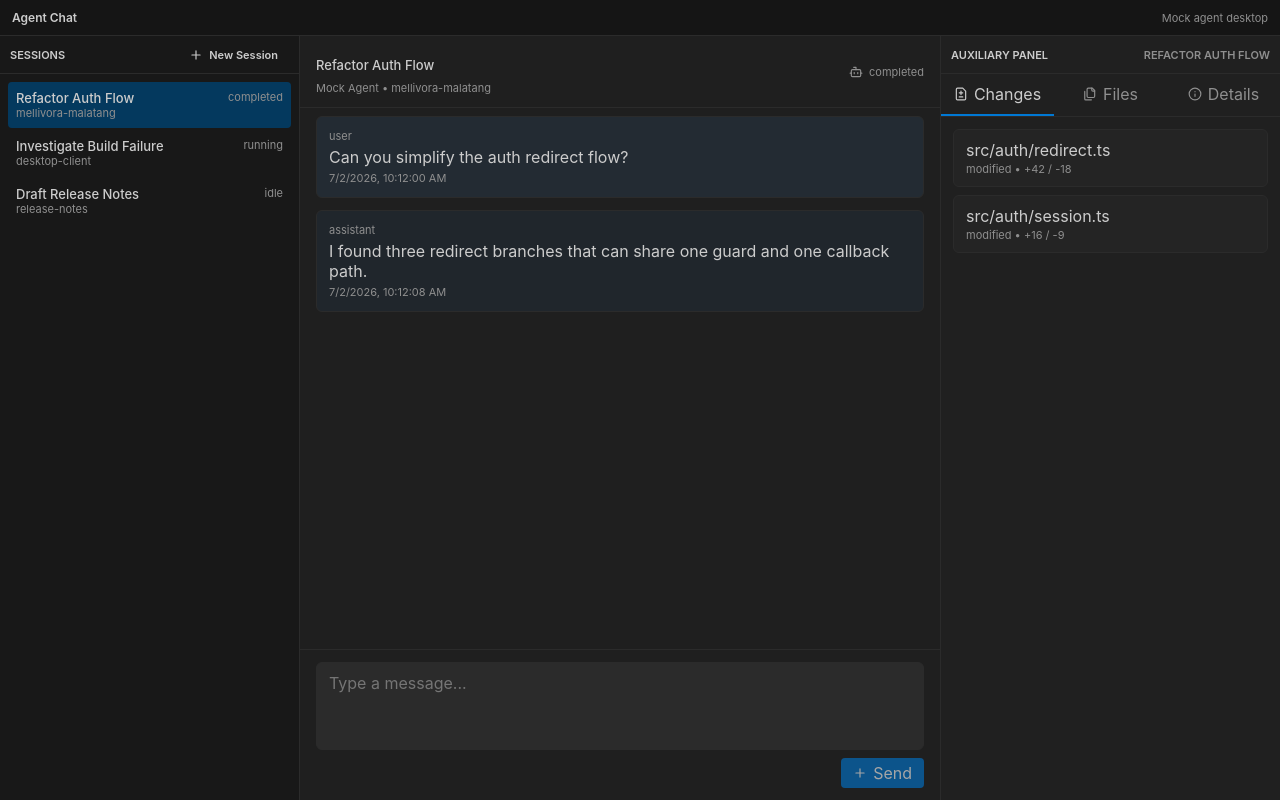
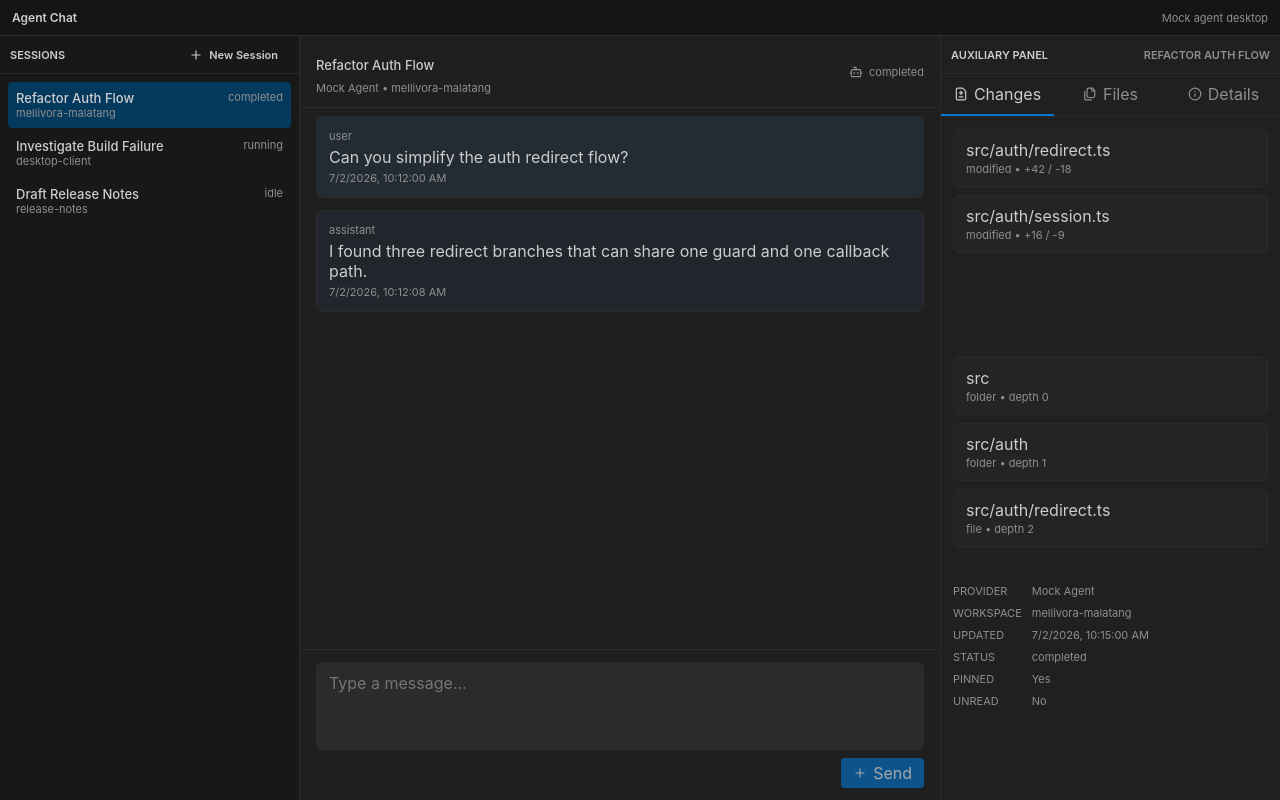
Before and after one commit to mellivora-tech/mellivora-malatang-agent-chat, a React (Vite) app: page / in a window 1280 px wide. Built offline with nearby package versions, Linux system fonts and the light colour scheme.

Commit message:
Fix auxiliary panel to keep all tabpanels mounted

```diff
--- a/src/components/auxiliary/AuxiliaryPanel.tsx
+++ b/src/components/auxiliary/AuxiliaryPanel.tsx
@@ -88,15 +88,21 @@ export function AuxiliaryPanel() {
 					</button>
 				))}
 			</div>
+			{auxiliaryTabs.map(({ tab }) => {
+				const isActive = activeAuxiliaryTab === tab;
+
+				return (
 					<div
+						key={tab}
 						className="aux-panel-body"
 						role="tabpanel"
-				id={auxiliaryPanelId(activeAuxiliaryTab)}
-				aria-labelledby={auxiliaryTabId(activeAuxiliaryTab)}
+						id={auxiliaryPanelId(tab)}
+						aria-labelledby={auxiliaryTabId(tab)}
+						hidden={!isActive}
 					>
 						{!session ? (
 							<div className="aux-empty">Select a session to inspect changes, files, and details.</div>
-				) : activeAuxiliaryTab === 'changes' ? (
+						) : tab === 'changes' ? (
 							fileChanges.length > 0 ? (
 								<ul className="aux-list">
 									{fileChanges.map(change => (
@@ -111,7 +117,7 @@ export function AuxiliaryPanel() {
 							) : (
 								<div className="aux-empty">No tracked changes for this session.</div>
 							)
-				) : activeAuxiliaryTab === 'files' ? (
+						) : tab === 'files' ? (
 							files.length > 0 ? (
 								<ul className="aux-list">
 									{files.map(file => (
@@ -143,6 +149,8 @@ export function AuxiliaryPanel() {
 							</div>
 						)}
 					</div>
+				);
+			})}
 		</aside>
 	);
 }
```
Also changed, not shown: 1 other file (tests, documents, lock files or other folders). Lines whose indentation alone changed are shown as unchanged.
